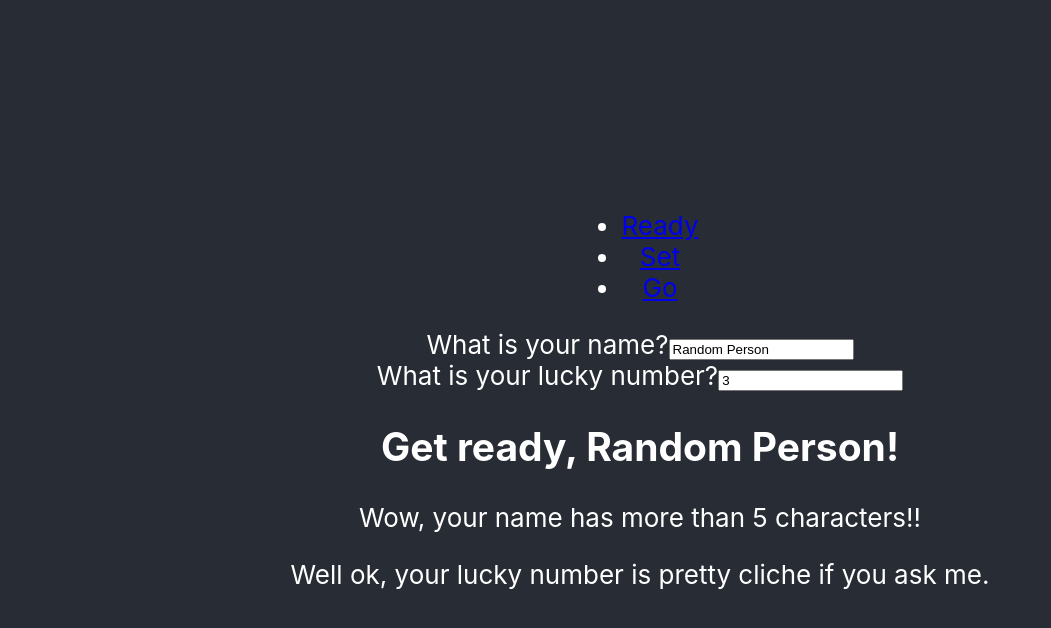
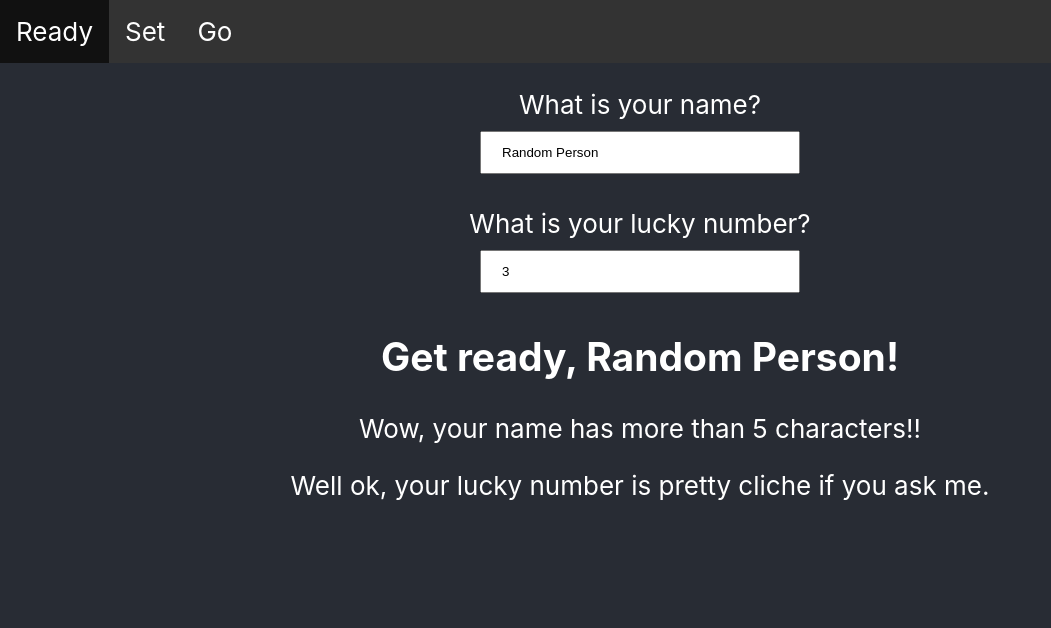
Before and after one commit to ChristianJaderberg/react-labb-1, a React (Create React App) app: page / in a window 1280 px wide. Shown: the top 628 px of the page, without its empty margins (0-1051 px from the left). Built offline with nearby package versions, Linux system fonts and the light colour scheme.

Commit message:
Design fixes

```diff
--- a/src/App.css
+++ b/src/App.css
@@ -7,32 +7,53 @@
   pointer-events: none;
 }
 
-@media (prefers-reduced-motion: no-preference) {
-  .App-logo {
-    animation: App-logo-spin infinite 20s linear;
-  }
-}
-
 .App-header {
   background-color: #282c34;
   min-height: 100vh;
   display: flex;
   flex-direction: column;
   align-items: center;
-  justify-content: center;
   font-size: calc(10px + 2vmin);
   color: white;
+  width: 100%;
 }
 
 .App-link {
   color: #61dafb;
 }
 
-@keyframes App-logo-spin {
-  from {
-    transform: rotate(0deg);
-  }
-  to {
-    transform: rotate(360deg);
-  }
+nav {
+  width: 100%;
 }
+
+nav ul {
+  list-style-type: none;
+  margin: 0;
+  padding: 0;
+  overflow: hidden;
+  background-color: #333333;
+  width: 100%;
+}
+
+li {
+  float: left;
+}
+
+li a {
+  display: block;
+  color: white;
+  text-align: center;
+  padding: 16px;
+  text-decoration: none;
+}
+
+li a:hover {
+  background-color: #111111;
+}
+
+input {
+  width: 25%;
+  padding: 12px 20px;
+  margin: -15px 0 8px 0;
+  box-sizing: border-box;
+}
--- a/src/App.js
+++ b/src/App.js
@@ -28,21 +28,11 @@ function App() {
             </ul>
           </nav>
 
-          <label>
-            What is your name?
-          <input
-            onChange={(event) => setName(event.target.value)}
-            value={name}
-          />
-          </label>
+          <p>What is your name? </p>
+          <input onChange={(event) => setName(event.target.value)} value={name}/>
 
-          <label>
-            What is your lucky number?
-          <input
-            onChange={(event) => setLuckyNumber(event.target.value)}
-            value={luckyNumber}
-          />
-          </label>
+          <p>What is your lucky number? </p>
+          <input onChange={(event) => setLuckyNumber(event.target.value)} value={luckyNumber}/>
 
           <Switch>
             <Route exact path="/"><Ready name={name} luckyNumber={luckyNumber} /></Route>
--- a/src/components/Ready.js
+++ b/src/components/Ready.js
@@ -4,6 +4,7 @@ function Ready(props) {
     return (
       <div>
             <h2>Get ready, {props.name}!</h2>
+
             {props.name.length < 5 && <p>Your name has less than 5 characters!</p>}
             {props.name.length === 5 && <p>Your name has exactly 5 characters!</p>}
             {props.name.length > 5 && <p>Wow, your name has more than 5 characters!!</p>}
```
Also changed, not shown: 1 other file (tests, documents, lock files or other folders).
